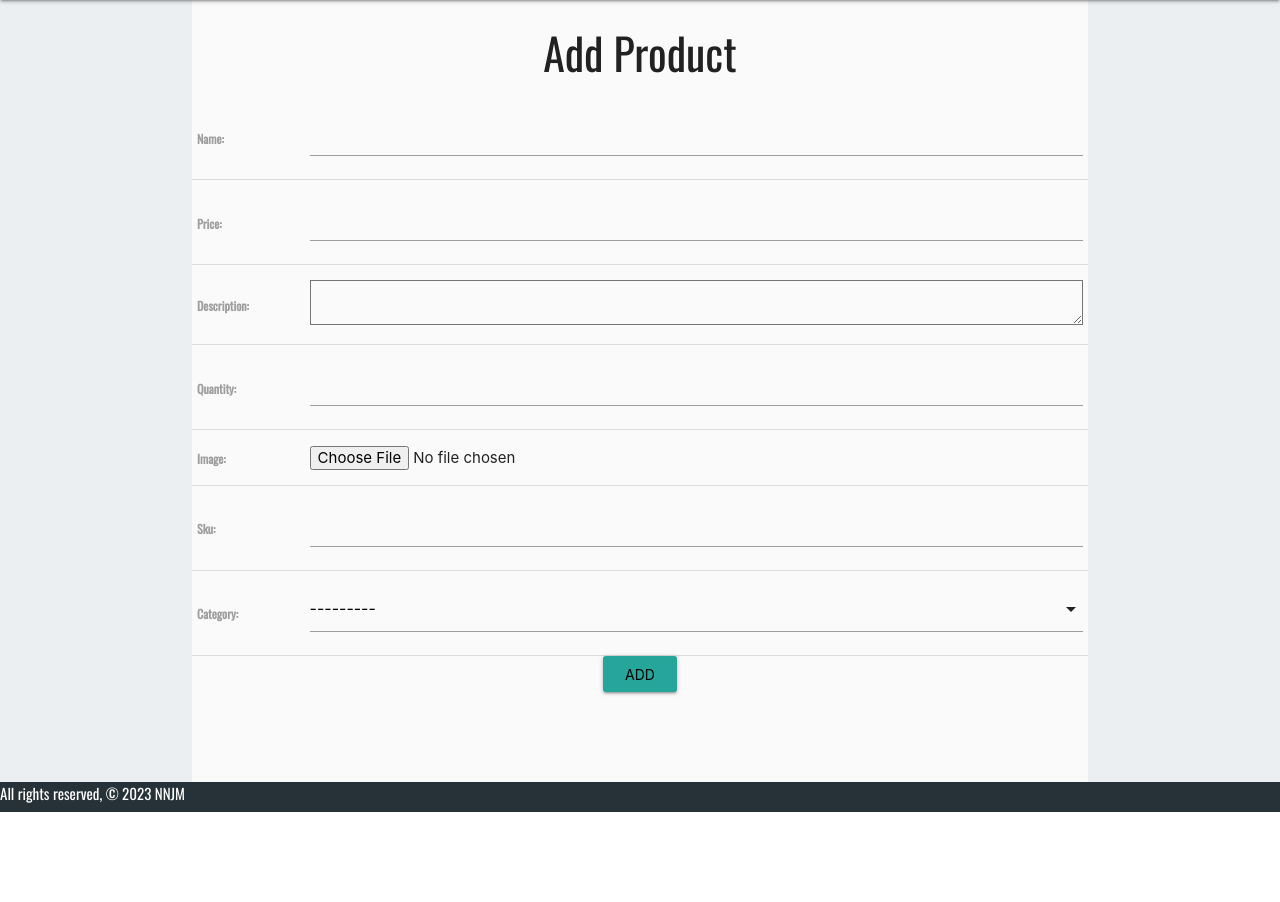
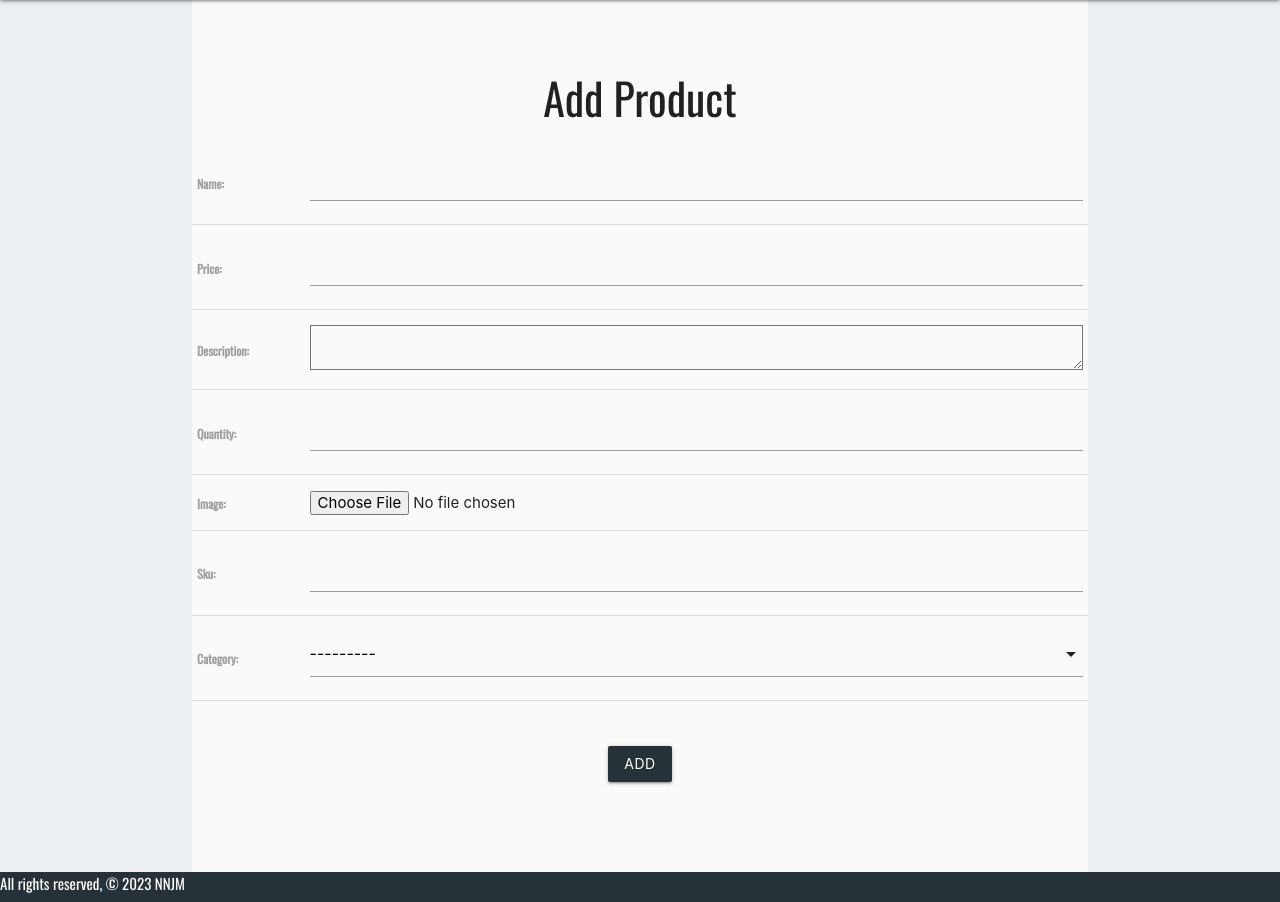
Before and after one commit to juma-altaitoon/Project-EcomCatalog-Django, a Django app: page /product/create/ in a window 1280 px wide. Shown: the part 64-966 px from the top of the page. Before the commit the page ends 876 px from the top, so only its background shows below. Run offline with Django 4.2, Linux system fonts and the light colour scheme; data that the repository does not hold is empty.

Commit message:
new miner css changes- nusaiba

```diff
--- a/ecom_app/main_app/templates/main_app/category_form.html
+++ b/ecom_app/main_app/templates/main_app/category_form.html
@@ -14,9 +14,11 @@
         {{ form.as_table }}
     </table>
     {% if object %}
-    <input type="submit" value="Update" class="btn waves-effect waves-light">
+    <br><br>
+    <input type="submit" value="Update" class="btn waves-effect waves-light blue-grey darken-4">
 {% else %}
-    <input type="submit" value="Add" class="btn waves-effect waves-light">
+<br><br>
+    <input type="submit" value="Add" class="btn waves-effect waves-light blue-grey darken-4">
 {% endif %}
 </form>
 
--- a/ecom_app/main_app/templates/main_app/product_form.html
+++ b/ecom_app/main_app/templates/main_app/product_form.html
@@ -1,7 +1,8 @@
 {% extends 'base.html' %}
 
 {% block content %}
-
+<br>
+<br>
 {% if object %}
     <h3>Edit - {{ object.name }}</h3>
 {% else %}
@@ -14,9 +15,12 @@
         {{ form.as_table }}
     </table>
     {% if object %}
-    <input type="submit" value="Update" class="btn waves-effect waves-light">
+<br>
+<br>
+    <input type="submit" value="Update" class="btn blue-grey darken-4">
 {% else %}
-    <input type="submit" value="Add" class="btn waves-effect waves-light">
+<br><br>
+    <input type="submit" value="Add" class="btn blue-grey darken-4">
 {% endif %}
 </form>
 
```
Also changed, not shown: ecom_app/main_app/templates/main_app/category_list.html (+13 -8 lines).
